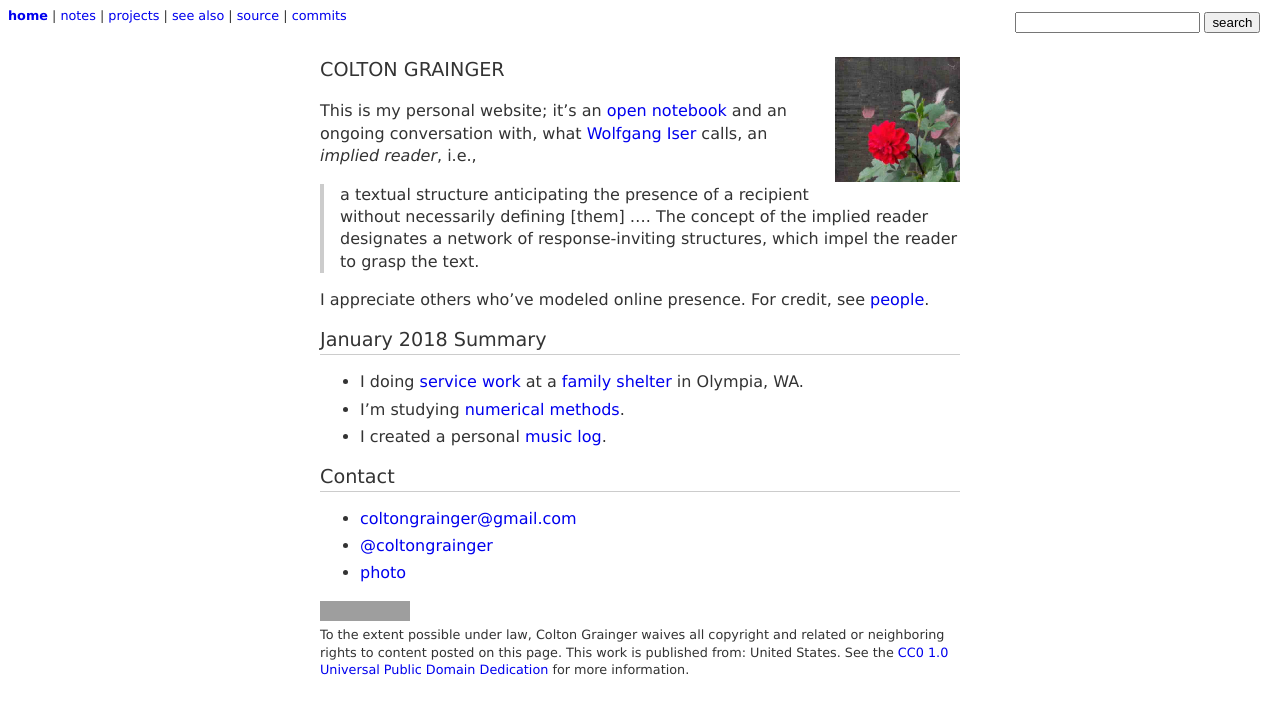
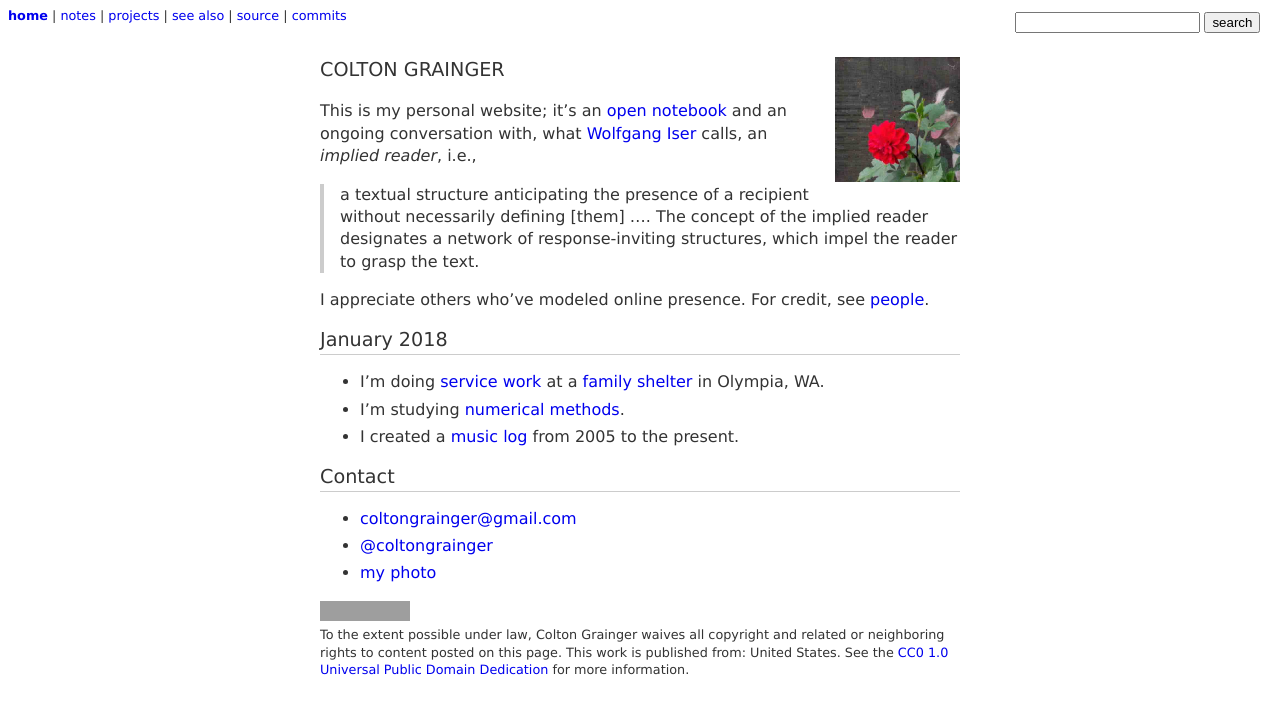
Before and after one commit to coltongrainger/blog, a Jekyll site: the page built from index.md, in a window 1280 px wide. Shown: the top 714 px of the page. Built offline with Jekyll 4.4.1, drawn with Linux system fonts in a browser that asks for light colours; our own code applies the rules of GitHub Pages for plain Markdown files; grey boxes are pictures that could not be loaded.

Commit message:
minor edits.

```diff
--- a/index.md
+++ b/index.md
@@ -15,14 +15,14 @@ This is my personal website; it's an [open notebook](http://wcm1.web.rice.edu/op
 
 I appreciate others who've modeled online presence. For credit, see [people](/see-also#people).
 
-## January 2018 Summary
+## January 2018
 
-- I doing [service work](https://github.com/coltongrainger/work) at a [family shelter](http://volunteer.fscss.org) in Olympia, WA.
+- I'm doing [service work](https://github.com/coltongrainger/work) at a [family shelter](http://volunteer.fscss.org) in Olympia, WA.
 - I'm studying [numerical methods](/math-428).
-- I created a personal [music log](/music-log).
+- I created a [music log](/music-log) from 2005 to the present.
 
 ## Contact
 
 - [coltongrainger@gmail.com](mailto:coltongrainger@gmail.com)
 - [@coltongrainger](https://twitter.com/coltongrainger)
-- [photo](/images/identification-photo.jpg)
+- [my photo](/images/identification-photo.jpg)
```
